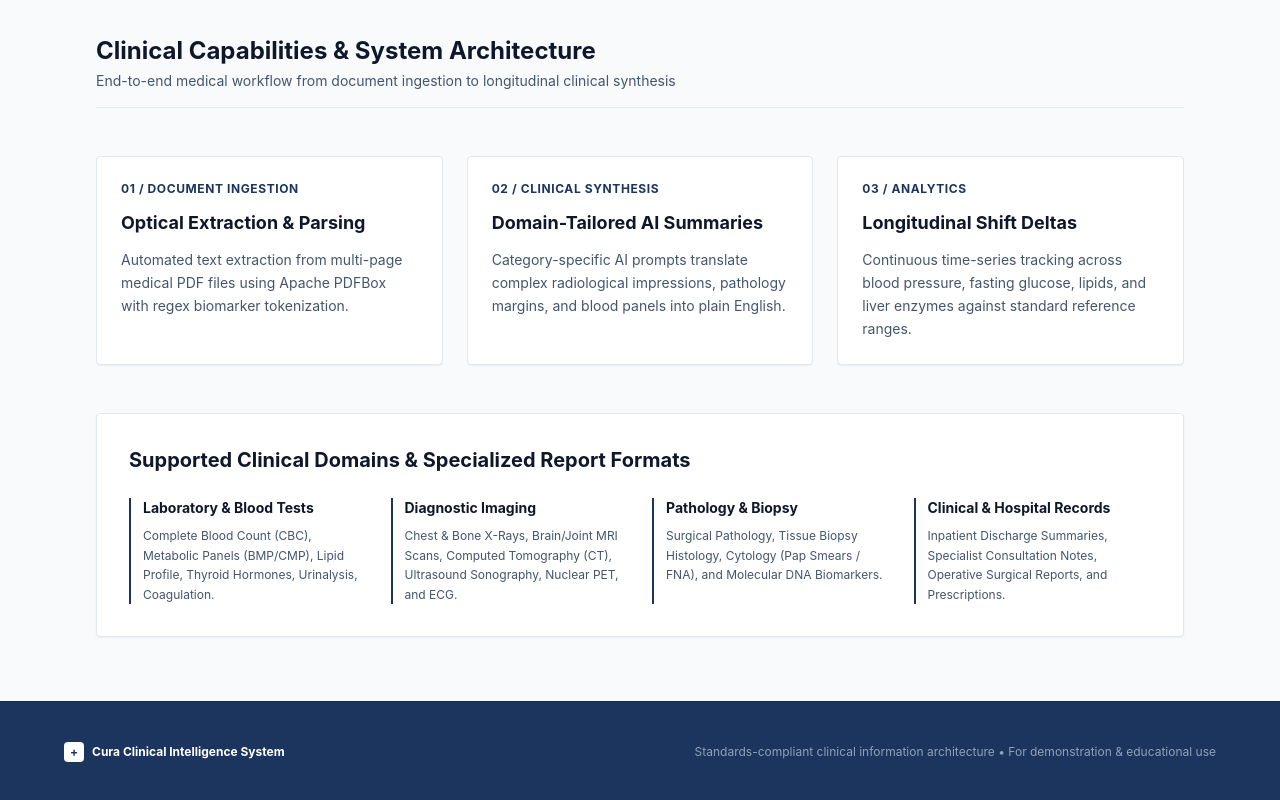
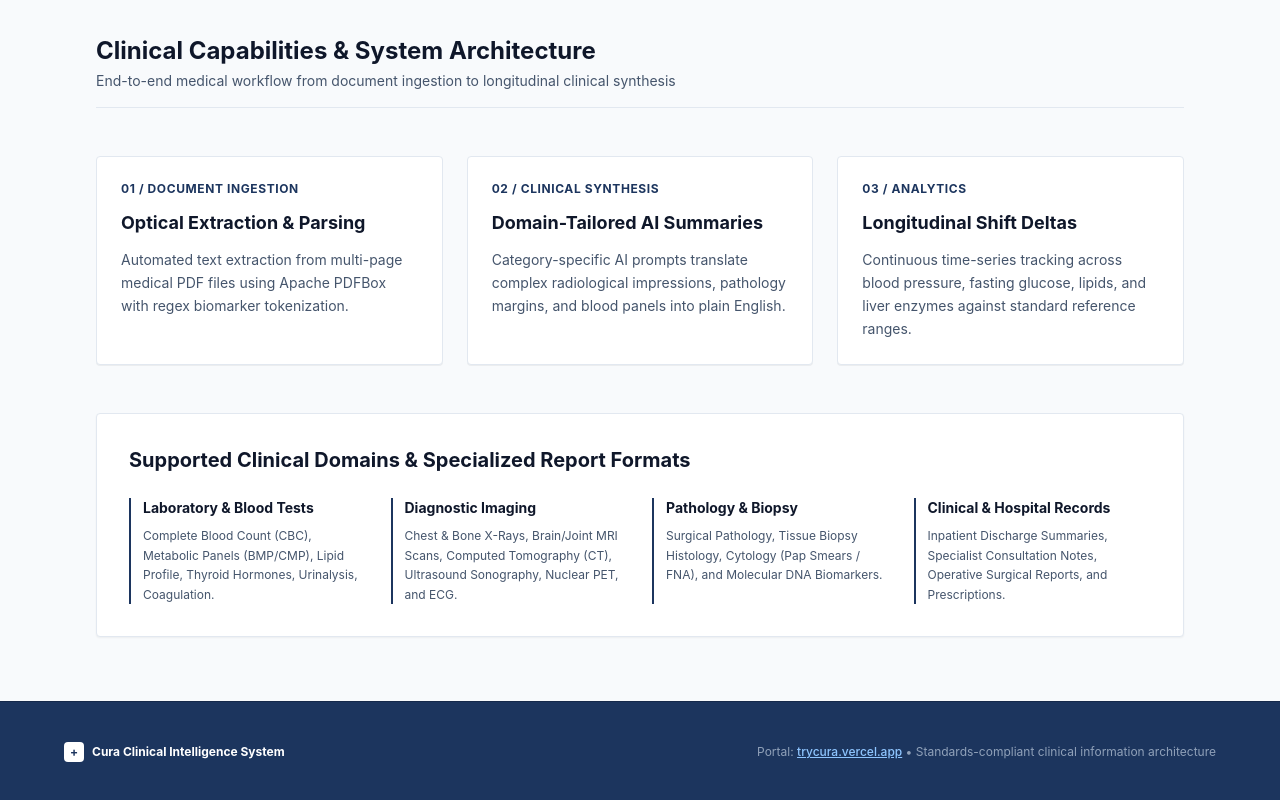
Before and after one commit to suga528027-sketch/patient-health-intelligence, a React (Vite) app in the folder frontend/: page / in a window 1280 px wide. Shown: the part 753-1553 px from the top of the page. Built offline with nearby package versions, Linux system fonts and the light colour scheme; no server answers.

Commit message:
feat: configure logout redirect to root landing page and update footer with trycura.vercel.app

```diff
--- a/frontend/src/pages/LandingPage.jsx
+++ b/frontend/src/pages/LandingPage.jsx
@@ -141,7 +141,11 @@ const LandingPage = () => {
                         <span className="font-bold text-white">Cura Clinical Intelligence System</span>
                     </div>
                     <div className="text-slate-400 text-center sm:text-right">
-                        Standards-compliant clinical information architecture • For demonstration & educational use
+                        <span>Portal: </span>
+                        <a href="https://trycura.vercel.app/" className="text-blue-300 hover:text-white font-medium underline">
+                            trycura.vercel.app
+                        </a>
+                        <span> • Standards-compliant clinical information architecture</span>
                     </div>
                 </div>
             </footer>
--- a/frontend/src/services/api.js
+++ b/frontend/src/services/api.js
@@ -72,7 +72,7 @@ api.interceptors.response.use(
             if (!isDemo) {
                 localStorage.removeItem('token');
                 localStorage.removeItem('user');
-                window.location.href = '/login';
+                window.location.href = '/';
             }
         }
         return Promise.reject(error);
```
Also changed, not shown: 1 other file (tests, documents, lock files or other folders).
